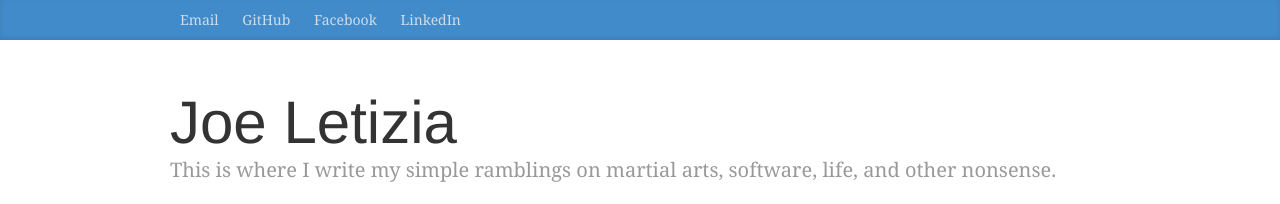
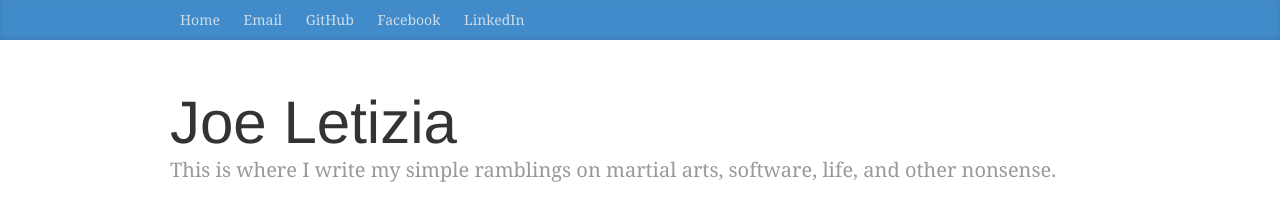
Before and after one commit to joeletizia/joeletizia.github.io, a Jekyll site: the page built from index.html, in a window 1280 px wide and 900 px high. Shown: the top 204 px of the window. Built offline with Jekyll 4.4.1, drawn with Linux system fonts in a browser that asks for light colours; Markdown is read by kramdown in place of the engine named in the settings; grey boxes are pictures that could not be loaded.

Commit message:
Added home link

```diff
--- a/_layouts/default.html
+++ b/_layouts/default.html
@@ -24,6 +24,7 @@
     <div class='blog-masthead'>
       <div class="container">
         <nav class="blog-nav">
+          <a class="blog-nav-item" href="/">Home</a></li>
           <a class="blog-nav-item" href="mailto:joe.letizia@gmail.com">Email</a></li>
           <a class="blog-nav-item" href="http://github.com/joeletizia">GitHub</a></li>
           <a class="blog-nav-item" href="http://facebook.com/joe.letizia1">Facebook</a></li>
```
